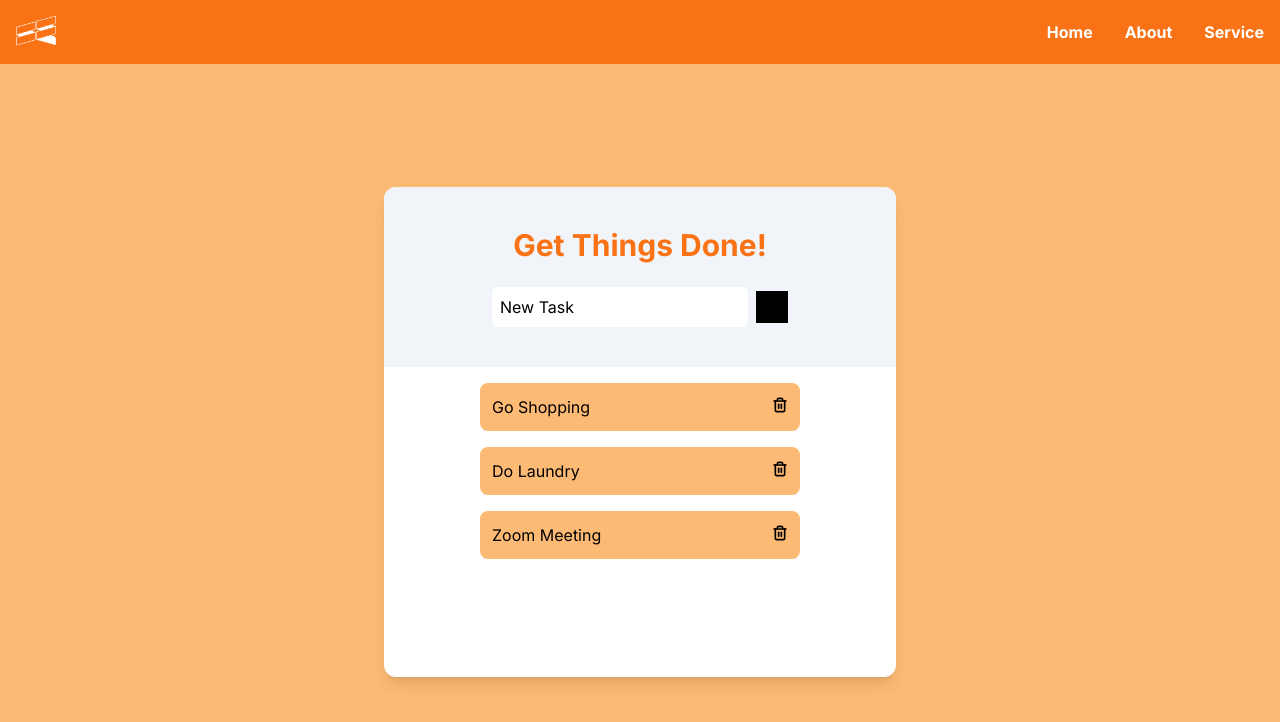
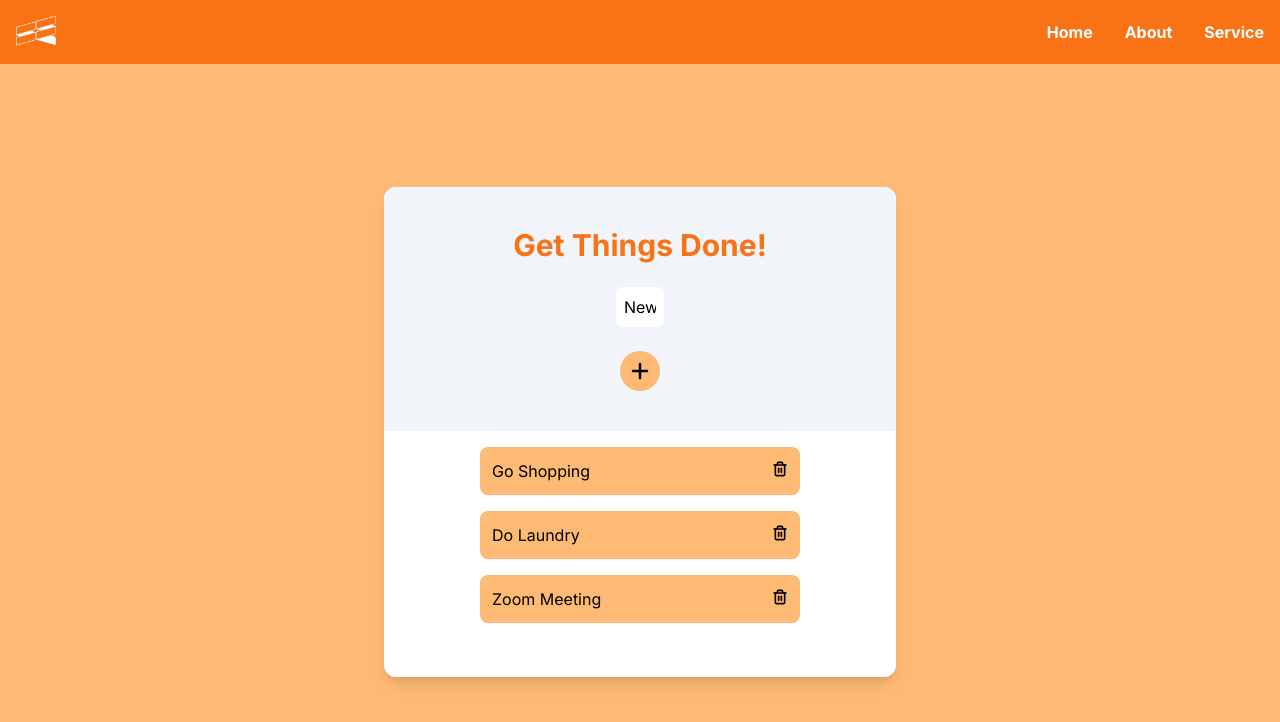
Before and after one commit to peculiarnewbie/simple-tasks, a Next.js app: page /basic in a window 1280 px wide. Shown: the top 722 px of the page. Built offline with nearby package versions, Linux system fonts and the light colour scheme.

Commit message:
fix add button on basic

```diff
--- a/components/basic/TaskInputBasic.tsx
+++ b/components/basic/TaskInputBasic.tsx
@@ -1,6 +1,7 @@
 'use client'
 
 import { ChangeEvent, FormEvent, FormEventHandler, useState } from "react"
+import { plus } from "../icons";
 
 export default function TaskInput({props}: {props: {addTask:(task:string) => void}}){
     const [task, setTask] = useState('New Task');
@@ -18,12 +19,12 @@ export default function TaskInput({props}: {props: {addTask:(task:string) => voi
     }
 
     return(
-        <form onSubmit={sendTask} className='flex items-center gap-2 w-full justify-center'>
+        <>
             <input className='text-black p-2 w-12 rounded-md grow max-w-[16rem]' type='text'
                 onChange={changeTask}
                 value={task}
             />
-            <button type="submit" className='w-8 h-8 bg-black'></button>
-        </form>
+            <button type="submit" className='p-2 rounded-full bg-orange-300'>{plus}</button>
+        </>
     )
 }
```
